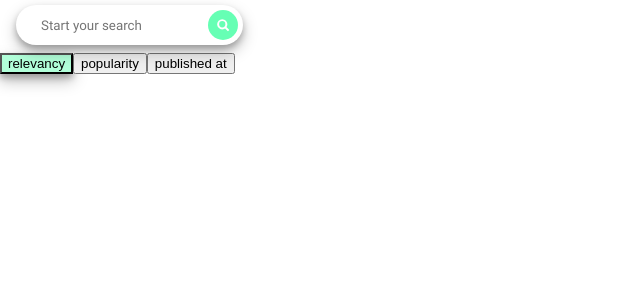
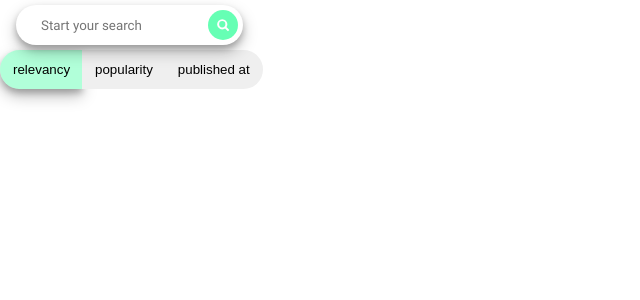
Before and after one commit to Ligalaiz/react, a React app: page / in a window 1280 px wide. Shown: the top 300 px of the page, without its empty margins (0-640 px from the left). Built offline with nearby package versions, Linux system fonts and the light colour scheme; no server answers.

Commit message:
feat: add styles for sortBar component

```diff
--- /dev/null
+++ b/src/components/sortBar/sortBar.scss
@@ -0,0 +1,33 @@
+.sort {
+  &__wrap {
+    display: flex;
+    max-width: 300px;
+  }
+
+  &__btn {
+    padding: 12px;
+    border: 1px solid transparent;
+
+    line-height: 1;
+
+    transition: all 0.2s ease;
+
+    &--left {
+      border-right: none;
+      border-top-left-radius: 20px;
+      border-bottom-left-radius: 20px;
+    }
+
+    &--center {
+      border-left: none;
+      border-right: none;
+    }
+
+    &--right {
+      border-left: none;
+      border-top-right-radius: 20px;
+      border-bottom-right-radius: 20px;
+    }
+  }
+
+}
--- a/src/styles/index.scss
+++ b/src/styles/index.scss
@@ -2,3 +2,4 @@
 @use "global";
 @use "../components/searchBar/searchBar";
 @use "../components/articles/articles";
+@use "../components/sortBar/sortBar";
```
